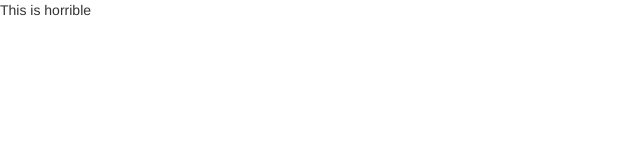
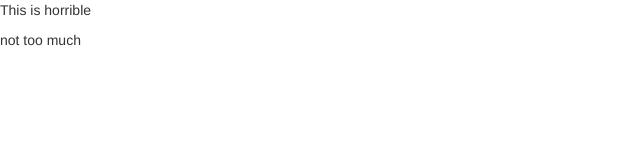
Before and after one commit to verde79/trialAndError, a plain HTML site: page index.html in a window 1280 px wide. Shown: the full height of the page, 0-640 px from the left. Drawn offline with nearby package versions, Linux system fonts and the light colour scheme.

Commit message:
update index.html

```diff
--- a/index.html
+++ b/index.html
@@ -8,6 +8,7 @@
   </head>
 <body>
   <p>This is horrible</p>
+  <p>not too much</p>
 </body>
 
 </html>
```
